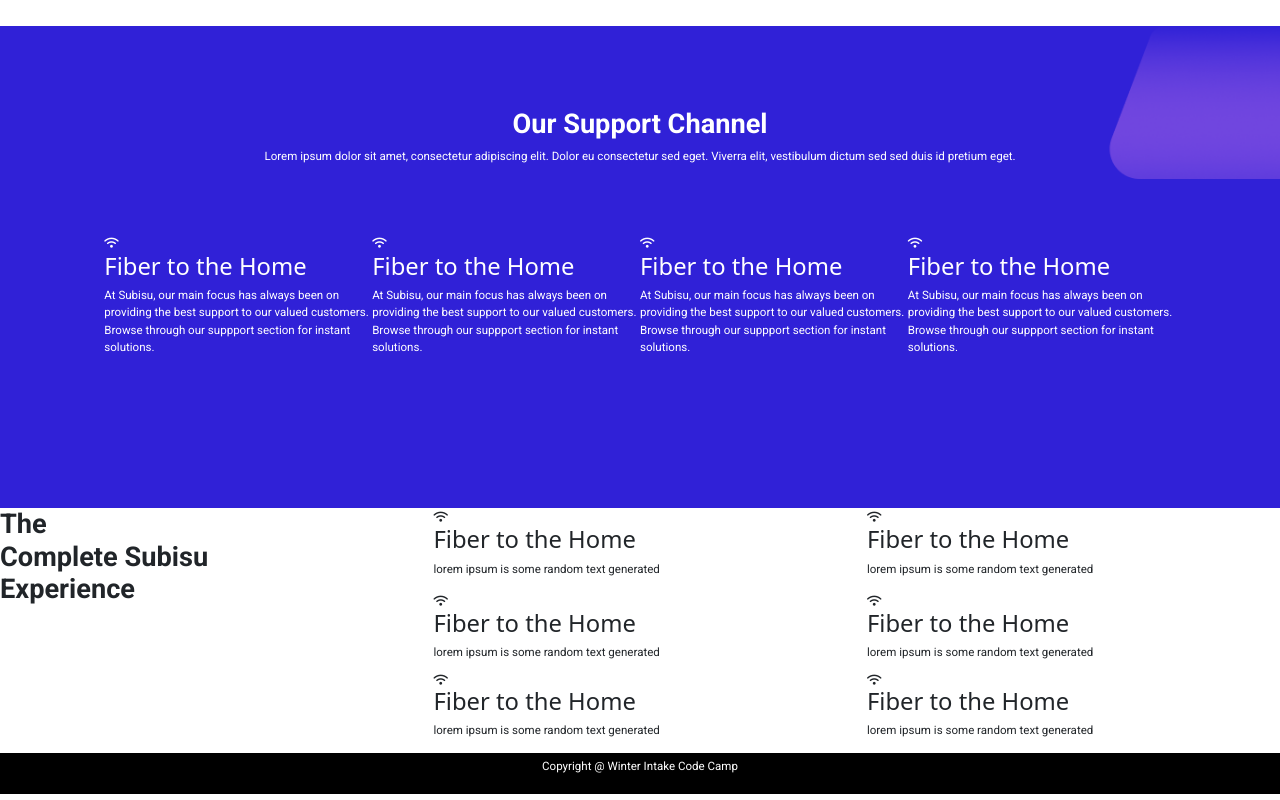
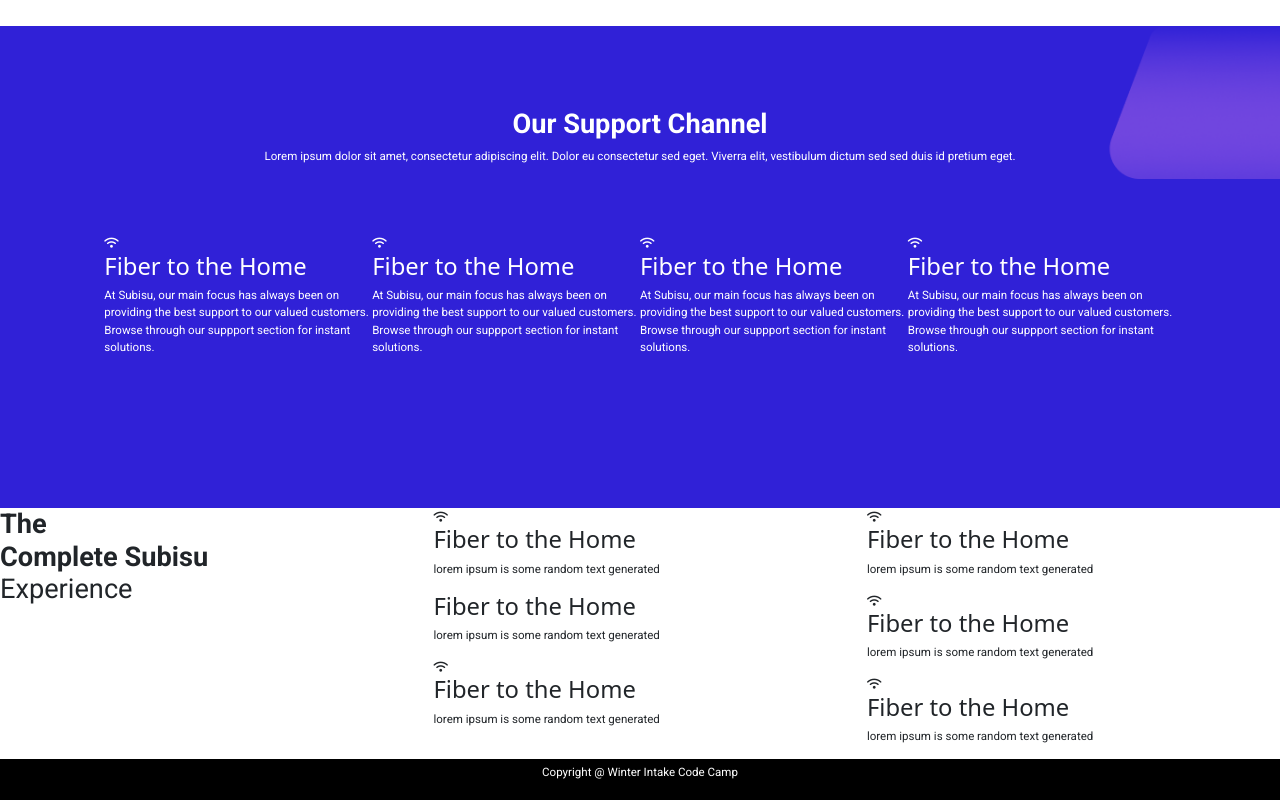
Before and after one commit to Laxmiba7/Subisu, a website built with Parcel: page index.html in a window 1280 px wide. Shown: the part 1350-2150 px from the top of the page. Built offline with nearby package versions, Linux system fonts and the light colour scheme.

Commit message:
change name

```diff
--- a/index.html
+++ b/index.html
@@ -160,51 +160,62 @@
           </div>
         </div>
       </section>
-      <div class="row experience">
+      <section class="row experience">
         <h2 class="col">
          The<br/>
-        Complete Subisu<br/> Experience
+        Complete Subisu<br/> <span>Experience</span>
         </h2>
         <div class="col">
-            <div class="col">
+            <div class="card">
               <i class="fas fa-wifi"></i>
-              <h3>Fiber to the Home</h3>
-              <p>
-                lorem ipsum is some random text generated
-              </p>
-            </div>
-            <div class="col">
-              <i class="fas fa-wifi"></i>
-              <h3>Fiber to the Home</h3>
-              <p>
-                lorem ipsum is some random text generated
-              </p>
-            </div>
-            <div class="row">
-              <i class="fas fa-wifi"></i>
+              <div class="card-description">
                 <h3>Fiber to the Home</h3>
                 <p>
                   lorem ipsum is some random text generated
                 </p>
               </div>
             </div>
-          <div class="col">
-            <div class="col">
+            <div class="card>
               <i class="fas fa-wifi"></i>
+              <div class="card-description">
                 <h3>Fiber to the Home</h3>
                 <p>
                   lorem ipsum is some random text generated
                 </p>
               </div>
-            <div class="col">
+            </div>
+            <div class="card">
               <i class="fas fa-wifi"></i>
+              <div class="card-description">
                 <h3>Fiber to the Home</h3>
                 <p>
                   lorem ipsum is some random text generated
                 </p>
               </div>
-            <div class="row">
+            </div>
+          </div>
+          <div class="col">
+            <div class="card">
               <i class="fas fa-wifi"></i>
+              <div class="card-description">
+                <h3>Fiber to the Home</h3>
+                <p>
+                  lorem ipsum is some random text generated
+                </p>
+              </div>
+            </div>
+            <div class="card">
+              <i class="fas fa-wifi"></i>
+              <div class="card-description">
+                <h3>Fiber to the Home</h3>
+                <p>
+                  lorem ipsum is some random text generated
+                </p>
+              </div>
+            </div>
+            <div class="card">
+              <i class="fas fa-wifi"></i>
+              <div class="card-description">
                 <h3>Fiber to the Home</h3>
                 <p>
                   lorem ipsum is some random text generated
@@ -213,6 +224,7 @@
             </div>
           </div>
       </section>
+
     </main>
     <footer>
       <p>Copyright @ Winter Intake Code Camp</p>
--- /dev/null
+++ b/scss/components/_experience.scss
@@ -0,0 +1,11 @@
+.experience {
+    padding: 50px;
+
+    span {
+        color: blue;
+    }
+    .card {
+        @include flexProp(row);
+    }
+
+}
--- a/style.scss
+++ b/style.scss
@@ -16,9 +16,10 @@
 
 @import './scss/components/header';
 @import './scss/components/menu';
-@import './scss/components/cards';
+@import './scss/components/services';
 @import './scss/components/hero';
 @import './scss/components/footer';
 @import './scss/components/solution';
 @import './scss/components/support';
 @import './scss/components/button';
+@import './scss/components/experience';
```
Also changed, not shown: scss/components/_cards.scss (deleted, +0 -28 lines), scss/components/_services.scss (added, +29 -0 lines). Lines whose indentation alone changed are shown as unchanged.
